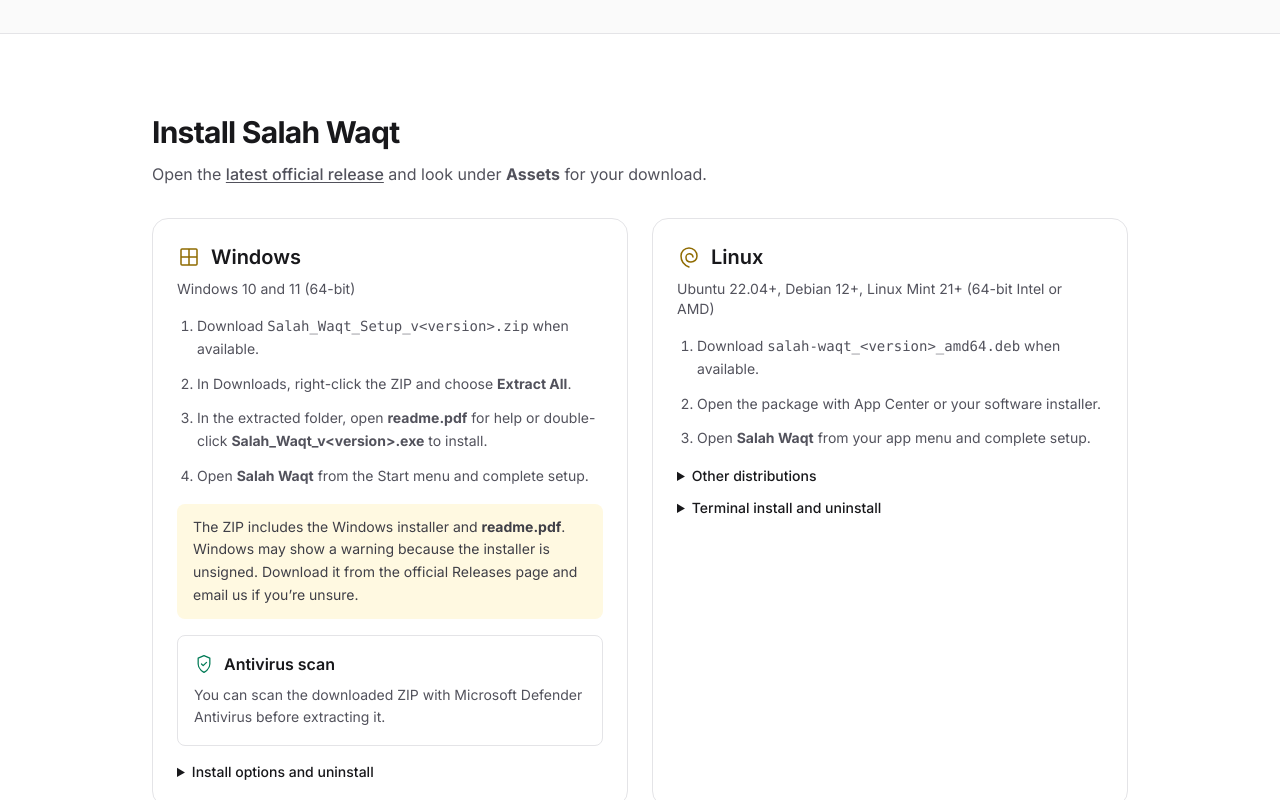
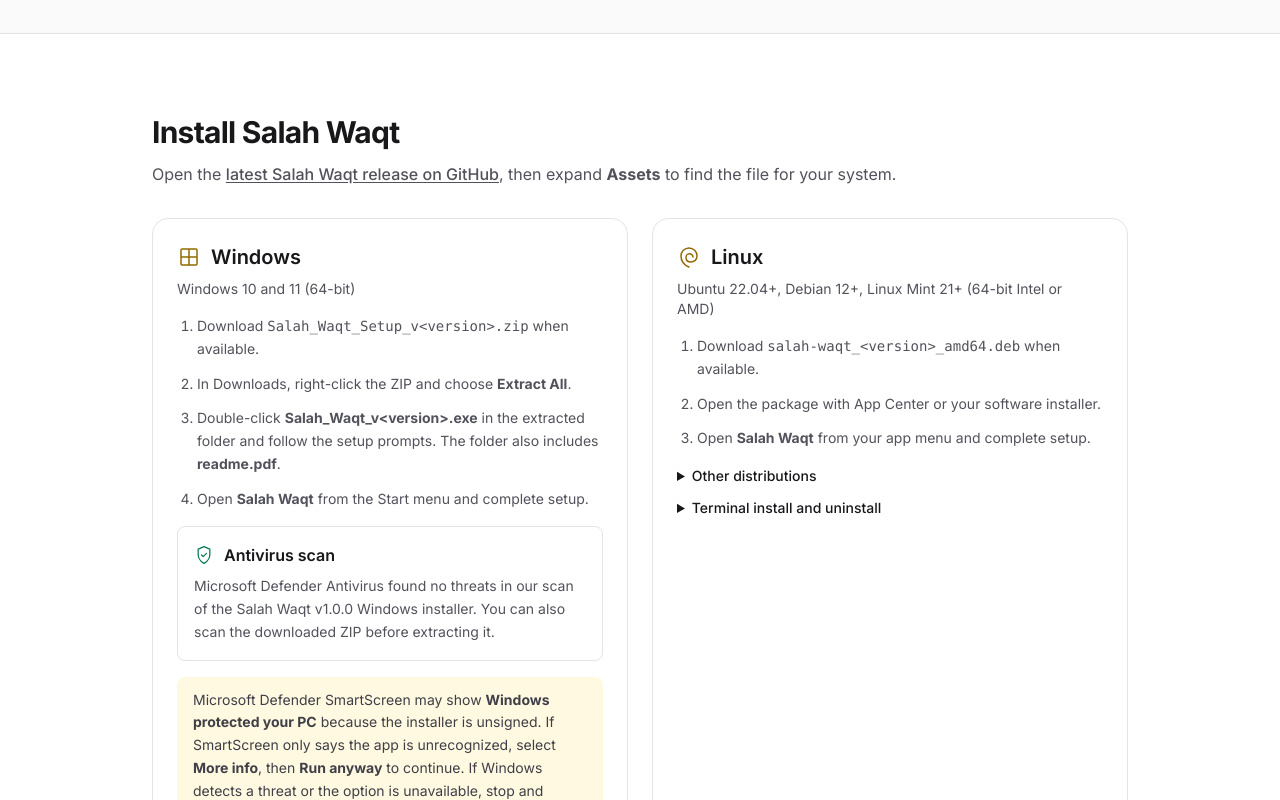
Before and after one commit to siokraft/salahwaqt, a plain HTML site: page docs/index.html in a window 1280 px wide. Shown: the part 2000-2800 px from the top of the page. Drawn offline with nearby package versions, Linux system fonts and the light colour scheme.

Commit message:
updated the website index file

```diff
--- a/docs/index.html
+++ b/docs/index.html
@@ -107,7 +107,7 @@
               </span>
               <span>
                 <span class="block font-semibold leading-tight">Windows</span>
-                <span class="mt-0.5 block text-sm leading-4 text-zinc-900 dark:text-zinc-900">64-bit installer ZIP</span>
+                <span class="mt-0.5 block text-sm leading-4 text-zinc-900 dark:text-zinc-900">Installer ZIP on GitHub</span>
               </span>
             </span>
             <svg class="h-5 w-5 shrink-0 text-zinc-500 transition group-hover:text-gold-deep dark:text-zinc-400 dark:group-hover:text-gold" viewBox="0 0 24 24" fill="none" stroke="currentColor" stroke-width="1.5" aria-hidden="true"><path stroke-linecap="round" stroke-linejoin="round" d="M12 3v12m-4-4 4 4 4-4M5 15v4a1 1 0 0 0 1 1h14a1 1 0 0 0 1-1v-4"/></svg>
@@ -119,7 +119,7 @@
               </span>
               <span>
                 <span class="block font-semibold leading-tight">Linux (.deb)</span>
-                <span class="mt-0.5 block text-sm leading-4 text-zinc-600 dark:text-zinc-400">64-bit Debian package</span>
+                <span class="mt-0.5 block text-sm leading-4 text-zinc-600 dark:text-zinc-400">Debian package on GitHub</span>
               </span>
             </span>
             <svg class="h-5 w-5 shrink-0 text-zinc-500 transition group-hover:text-gold-deep dark:text-zinc-400 dark:group-hover:text-gold" viewBox="0 0 24 24" fill="none" stroke="currentColor" stroke-width="1.5" aria-hidden="true"><path stroke-linecap="round" stroke-linejoin="round" d="M12 3v12m-4-4 4 4 4-4M5 15v4a1 1 0 0 0 1 1h14a1 1 0 0 0 1-1v-4"/></svg>
@@ -252,7 +252,7 @@
     <section id="install" class="border-t border-zinc-200 dark:border-zinc-800">
       <div class="mx-auto max-w-5xl px-4 py-16 sm:px-6 md:py-20">
         <h2 class="text-3xl font-bold tracking-tight">Install Salah Waqt</h2>
-        <p class="mt-3 text-zinc-600 dark:text-zinc-400">Open the <a class="font-medium underline underline-offset-2" href="https://github.com/siokraft/salahwaqt/releases/latest">latest official release</a> and look under <strong>Assets</strong> for your download.</p>
+        <p class="mt-3 text-zinc-600 dark:text-zinc-400">Open the <a class="font-medium underline underline-offset-2" href="https://github.com/siokraft/salahwaqt/releases/latest">latest Salah Waqt release on GitHub</a>, then expand <strong>Assets</strong> to find the file for your system.</p>
 
         <div class="mt-8 grid gap-6 md:grid-cols-2">
           <article aria-labelledby="install-windows" class="rounded-2xl border border-zinc-200 p-6 dark:border-zinc-800">
@@ -264,17 +264,17 @@
             <ol class="mt-4 list-decimal space-y-3 pl-5 text-sm leading-relaxed text-zinc-600 dark:text-zinc-400">
               <li>Download <code class="break-all">Salah_Waqt_Setup_v&lt;version&gt;.zip</code> when available.</li>
               <li>In Downloads, right-click the ZIP and choose <strong>Extract All</strong>.</li>
-              <li>In the extracted folder, open <strong>readme.pdf</strong> for help or double-click <strong>Salah_Waqt_v&lt;version&gt;.exe</strong> to install.</li>
+              <li>Double-click <strong>Salah_Waqt_v&lt;version&gt;.exe</strong> in the extracted folder and follow the setup prompts. The folder also includes <strong>readme.pdf</strong>.</li>
               <li>Open <strong>Salah Waqt</strong> from the Start menu and complete setup.</li>
             </ol>
-            <p class="mt-4 rounded-lg bg-gold-soft px-4 py-3 text-sm leading-relaxed text-zinc-700 dark:bg-gold-night dark:text-zinc-200">The ZIP includes the Windows installer and <strong>readme.pdf</strong>. Windows may show a warning because the installer is unsigned. Download it from the official Releases page and email us if you’re unsure.</p>
             <section aria-labelledby="windows-scan" class="mt-4 rounded-lg border border-zinc-200 p-4 dark:border-zinc-800">
               <div class="flex items-center gap-2.5">
                 <svg class="h-5 w-5 shrink-0 text-emerald-700 dark:text-emerald-400" viewBox="0 0 24 24" fill="none" stroke="currentColor" stroke-width="1.5" aria-hidden="true"><path stroke-linecap="round" stroke-linejoin="round" d="M12 22s7-3.5 7-10V5l-7-3-7 3v7c0 6.5 7 10 7 10Z"/><path stroke-linecap="round" stroke-linejoin="round" d="m9 12 2 2 4-4"/></svg>
                 <h4 id="windows-scan" class="font-semibold">Antivirus scan</h4>
               </div>
-              <p class="mt-2 text-sm leading-relaxed text-zinc-600 dark:text-zinc-400">You can scan the downloaded ZIP with Microsoft Defender Antivirus before extracting it.</p>
+              <p class="mt-2 text-sm leading-relaxed text-zinc-600 dark:text-zinc-400">Microsoft Defender Antivirus found no threats in our scan of the Salah Waqt v1.0.0 Windows installer. You can also scan the downloaded ZIP before extracting it.</p>
             </section>
+            <p class="mt-4 rounded-lg bg-gold-soft px-4 py-3 text-sm leading-relaxed text-zinc-700 dark:bg-gold-night dark:text-zinc-200">Microsoft Defender SmartScreen may show <strong>Windows protected your PC</strong> because the installer is unsigned. If SmartScreen only says the app is unrecognized, select <strong>More info</strong>, then <strong>Run anyway</strong> to continue. If Windows detects a threat or the option is unavailable, stop and <a class="font-medium underline underline-offset-2" href="#contact">contact us</a>.</p>
             <details class="mt-4 text-sm">
               <summary class="cursor-pointer font-medium">Install options and uninstall</summary>
               <p class="mt-2 text-zinc-600 dark:text-zinc-400">Installing for everyone requires administrator permission. Updates keep your settings.</p>
```
